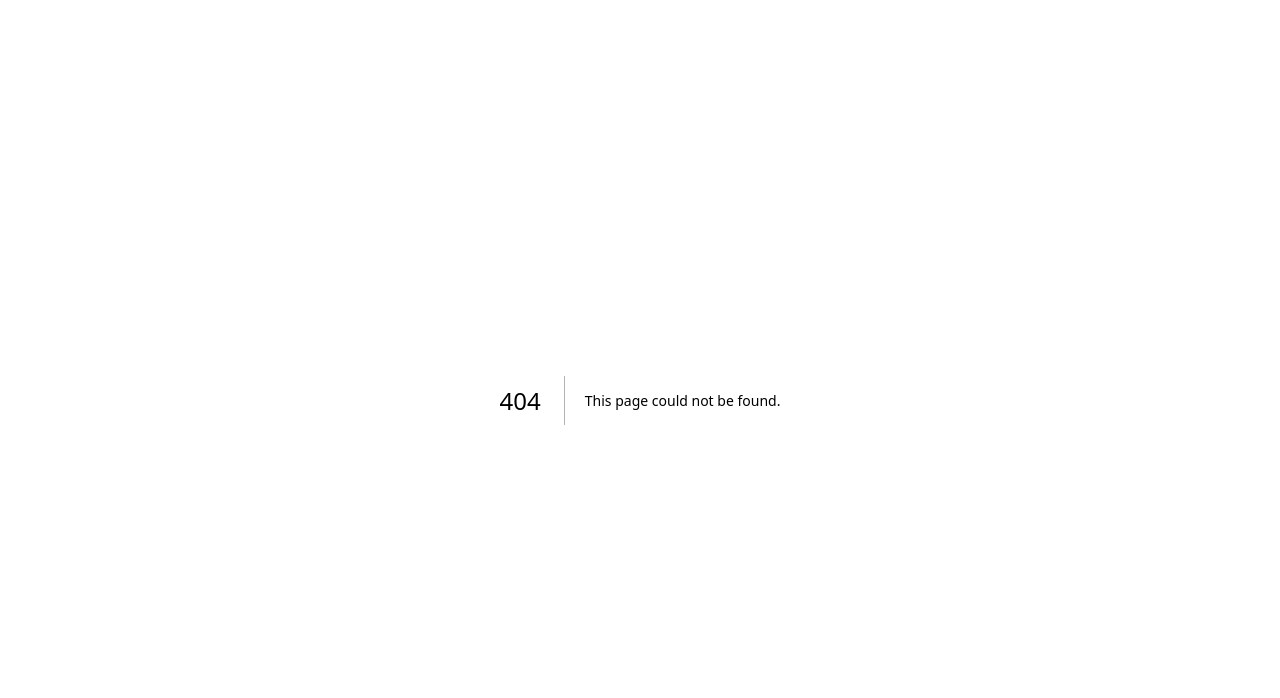
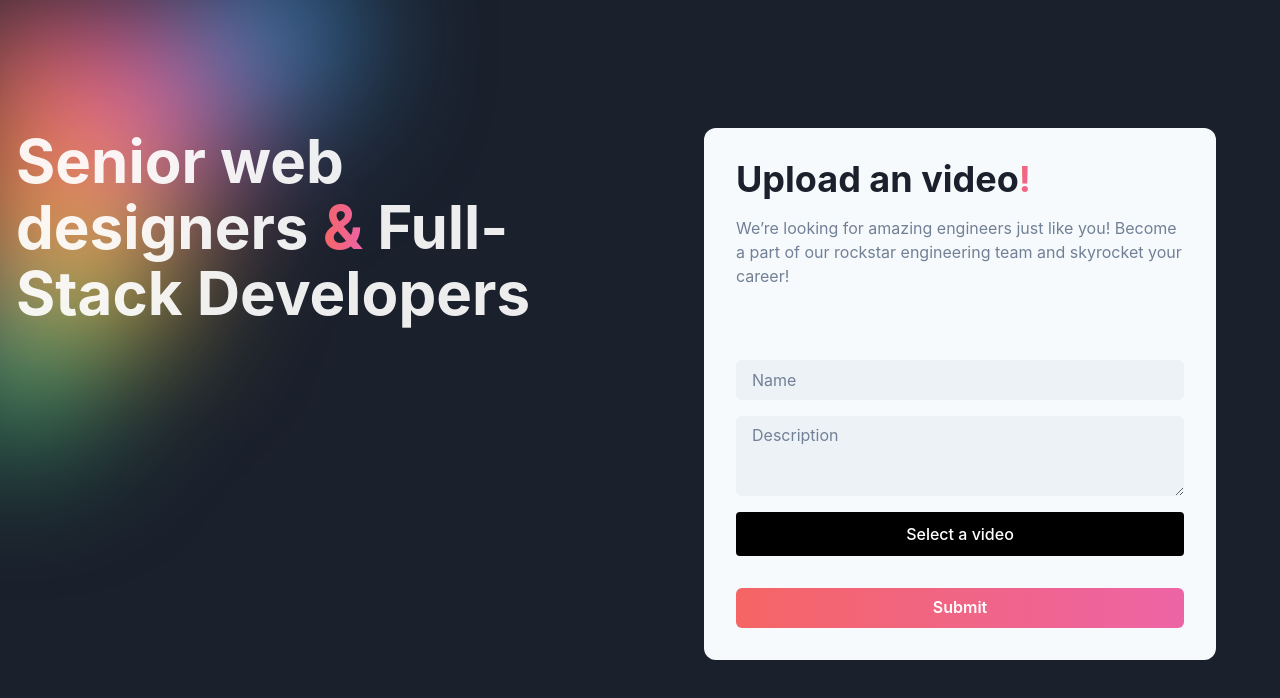
Before and after one commit to Harsh2220/blockStore, a Next.js app: page /video in a window 1280 px wide. Before the commit this address had no page. Shown: the top 698 px of the page. Built offline with nearby package versions, Linux system fonts and the light colour scheme.

Commit message:
fea: video page

```diff
--- /dev/null
+++ b/pages/video.tsx
@@ -0,0 +1,178 @@
+import {
+    Box,
+    Flex,
+    Stack,
+    Heading,
+    Text,
+    Container,
+    Input,
+    Button,
+    SimpleGrid,
+    Avatar,
+    AvatarGroup,
+    useBreakpointValue,
+    IconProps,
+    Icon,
+    Textarea,
+    Center,
+} from '@chakra-ui/react';
+
+const avatars = [
+    {
+        name: 'Ryan Florence',
+        url: 'https://bit.ly/ryan-florence',
+    },
+    {
+        name: 'Segun Adebayo',
+        url: 'https://bit.ly/sage-adebayo',
+    },
+    {
+        name: 'Kent Dodds',
+        url: 'https://bit.ly/kent-c-dodds',
+    },
+    {
+        name: 'Prosper Otemuyiwa',
+        url: 'https://bit.ly/prosper-baba',
+    },
+    {
+        name: 'Christian Nwamba',
+        url: 'https://bit.ly/code-beast',
+    },
+];
+
+export default function UploadVideo() {
+    return (
+        <Box position={'relative'}>
+            <Container
+                as={SimpleGrid}
+                maxW={'7xl'}
+                columns={{ base: 1, md: 2 }}
+                spacing={{ base: 10, lg: 32 }}
+                py={{ base: 10, sm: 20, lg: 32 }}>
+                <Stack spacing={{ base: 10, md: 20 }} zIndex={2}>
+                    <Heading
+                        lineHeight={1.1}
+                        fontSize={{ base: '3xl', sm: '4xl', md: '5xl', lg: '6xl' }}>
+                        Senior web designers{' '}
+                        <Text
+                            as={'span'}
+                            bgGradient="linear(to-r, red.400,pink.400)"
+                            bgClip="text">
+                            &
+                        </Text>{' '}
+                        Full-Stack Developers
+                    </Heading>
+                </Stack>
+                <Stack
+                    bg={'gray.50'}
+                    rounded={'xl'}
+                    p={{ base: 4, sm: 6, md: 8 }}
+                    spacing={{ base: 8 }}
+                    maxW={{ lg: 'lg' }}>
+                    <Stack spacing={4}>
+                        <Heading
+                            color={'gray.800'}
+                            lineHeight={1.1}
+                            fontSize={{ base: '2xl', sm: '3xl', md: '4xl' }}>
+                            Upload an video
+                            <Text
+                                as={'span'}
+                                bgGradient="linear(to-r, red.400,pink.400)"
+                                bgClip="text">
+                                !
+                            </Text>
+                        </Heading>
+                        <Text color={'gray.500'} fontSize={{ base: 'sm', sm: 'md' }}>
+                            We’re looking for amazing engineers just like you! Become a part
+                            of our rockstar engineering team and skyrocket your career!
+                        </Text>
+                    </Stack>
+                    <Box as={'form'} mt={10}>
+                        <Stack spacing={4}>
+                            <Input
+                                placeholder="Name"
+                                bg={'gray.100'}
+                                border={0}
+                                color={'gray.500'}
+                                _placeholder={{
+                                    color: 'gray.500',
+                                }}
+                            />
+                            <Textarea
+                                placeholder="Description"
+                                bg={'gray.100'}
+                                border={0}
+                                color={'gray.500'}
+                                _placeholder={{
+                                    color: 'gray.500',
+                                }}
+                            />
+                            <Center w="full">
+                                <label
+                                    htmlFor="video"
+                                    style={{
+                                        backgroundColor: "black",
+                                        textAlign: "center",
+                                        padding: "10px",
+                                        fontWeight: "500",
+                                        borderRadius: "4px",
+                                        color: "white",
+                                        cursor: "pointer",
+                                        width: "100%",
+                                    }}
+                                >
+                                    Select a video
+                                </label>
+                                <input
+                                    type="file"
+                                    id="video"
+                                    style={{ display: "none" }}
+                                />
+                            </Center>
+                        </Stack>
+                        <Button
+                            fontFamily={'heading'}
+                            mt={8}
+                            w={'full'}
+                            bgGradient="linear(to-r, red.400,pink.400)"
+                            color={'white'}
+                            _hover={{
+                                bgGradient: 'linear(to-r, red.400,pink.400)',
+                                boxShadow: 'xl',
+                            }}>
+                            Submit
+                        </Button>
+                    </Box>
+                    form
+                </Stack>
+            </Container>
+            <Blur
+                position={'absolute'}
+                top={-10}
+                left={-10}
+                style={{ filter: 'blur(70px)' }}
+            />
+        </Box>
+    );
+}
+
+export const Blur = (props: IconProps) => {
+    return (
+        <Icon
+            width={useBreakpointValue({ base: '100%', md: '40vw', lg: '30vw' })}
+            zIndex={useBreakpointValue({ base: -1, md: -1, lg: 0 })}
+            height="560px"
+            viewBox="0 0 528 560"
+            fill="none"
+            xmlns="http://www.w3.org/2000/svg"
+            {...props}>
+            <circle cx="71" cy="61" r="111" fill="#F56565" />
+            <circle cx="244" cy="106" r="139" fill="#ED64A6" />
+            <circle cy="291" r="139" fill="#ED64A6" />
+            <circle cx="80.5" cy="189.5" r="101.5" fill="#ED8936" />
+            <circle cx="196.5" cy="317.5" r="101.5" fill="#ECC94B" />
+            <circle cx="70.5" cy="458.5" r="101.5" fill="#48BB78" />
+            <circle cx="426.5" cy="-0.5" r="101.5" fill="#4299E1" />
+        </Icon>
+    );
+};
```
